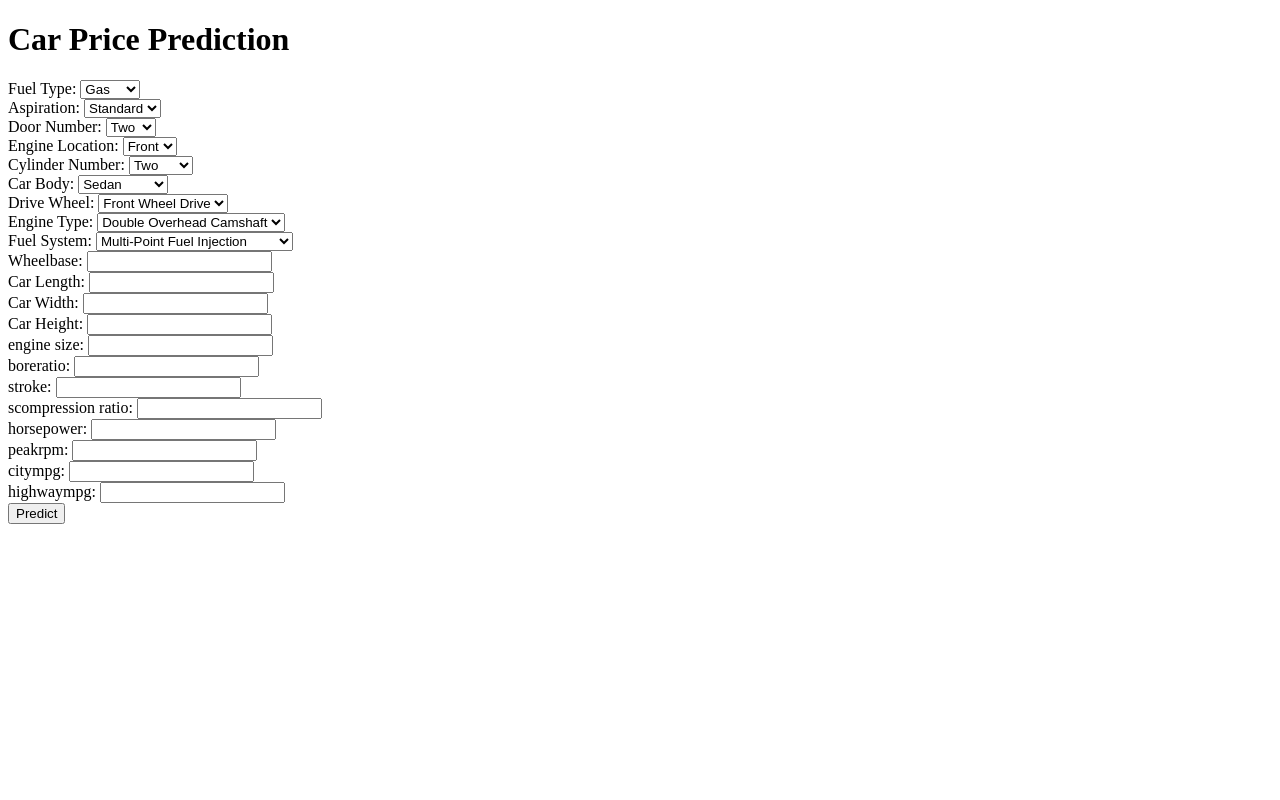
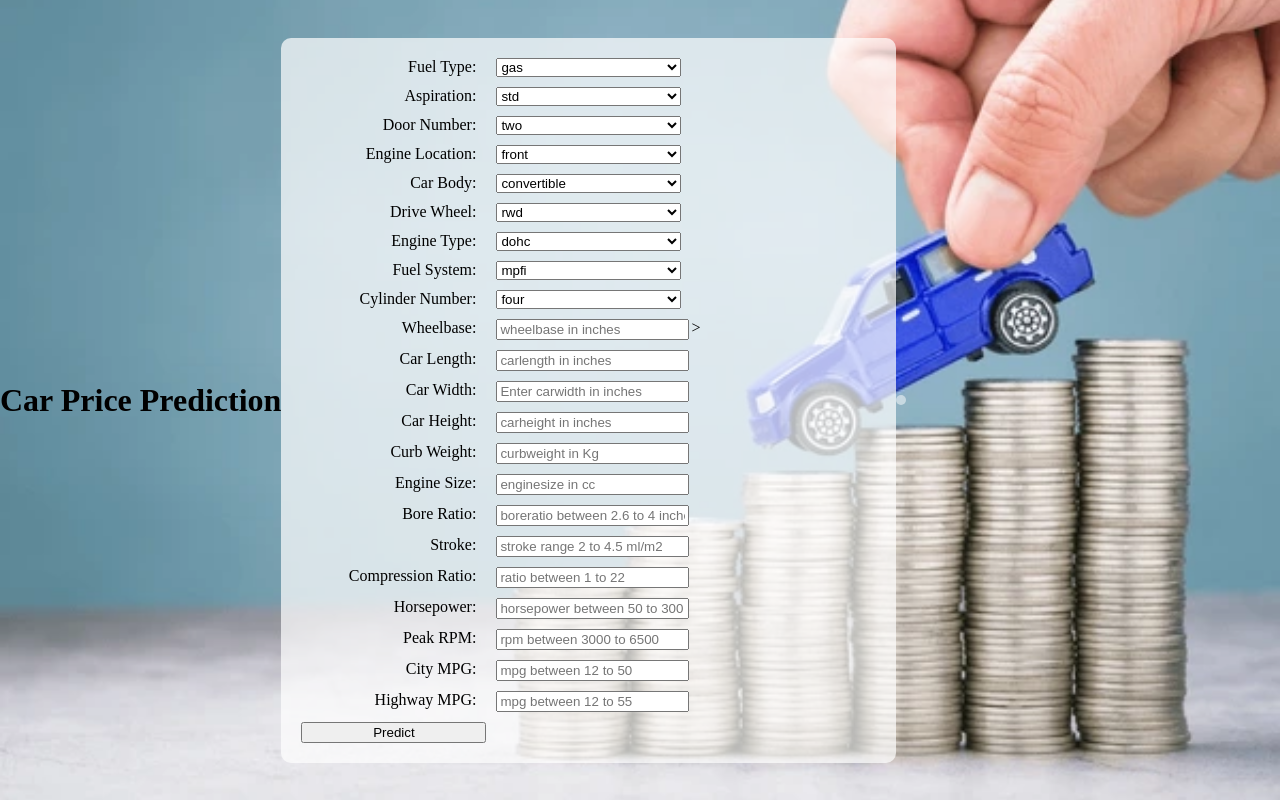
Before and after one commit to prasadsg19/car_price, a Flask app: page / in a window 1280 px wide. Run offline with Flask 3, Linux system fonts and the light colour scheme.

Commit message:
Updated folder

```diff
--- a/templates/index.html
+++ b/templates/index.html
@@ -4,127 +4,187 @@
     <meta charset="UTF-8">
     <meta name="viewport" content="width=device-width, initial-scale=1.0">
     <title>Car Price Prediction</title>
+    <script src="https://code.jquery.com/jquery-3.6.0.min.js"></script>
+    <style>
+        body {
+            margin: 0;
+            padding: 0;
+            background-image: url('static/car_2.webp'); /* Add the path to your background image */
+            background-size: cover;
+            background-position: center;
+            display: flex;
+            justify-content: left;
+            align-items: center;
+            height: 100vh;
+        }
+        form {
+            background-color: rgba(255, 255, 255, 0.7); /* Semi-transparent white background */
+            padding: 20px;
+            border-radius: 10px;
+            display: grid;
+            grid-template-columns: repeat(3, 1fr); /* Three columns with equal width */
+            gap: 10px; /* Add spacing between inputs */
+        }
+        form label {
+            display: block;
+            text-align: right; /* Align labels to the right */
+            margin-right: 10px; /* Add some space between labels and inputs */
+        }
+        form input,
+        form select {
+            width: 100%; /* Take up full width of column */
+        }
+        #resultBlock {
+            background-color: rgba(255, 255, 255, 0.7); /* Semi-transparent white background */
+            border-radius: 5px;
+            padding: 10px;
+            margin-top: 20px; /* Add some space between form and result block */
+        }
+        #result {
+            font-weight: bold; /* Make the result text bold */
+            font-size: 20px; /* Increase font size */
+            color: black; /* Set text color to red */
+            background-color: rgba(255, 255, 255, 0.5); /* Semi-transparent white background */
+            padding: 5px; /* Add padding around the result text */
+            border-radius: 5px; /* Add border radius */
+        }
+    </style>
 </head>
 <body>
     <h1>Car Price Prediction</h1>
-    <form action="/predict" method="post">
+    <form id="predictionForm">
+        <!-- Dropdowns for categorical columns -->
         <label for="fueltype">Fuel Type:</label>
-        <select name="fueltype" id="fueltype">
-            <option value="gas">Gas</option>
-            <option value="diesel">Diesel</option>
-        </select><br>
+        <select id="fueltype" name="fueltype"></select><br>
 
         <label for="aspiration">Aspiration:</label>
-        <select name="aspiration" id="aspiration">
-            <option value="std">Standard</option>
-            <option value="turbo">Turbo</option>
-        </select><br>
+        <select id="aspiration" name="aspiration"></select><br>
 
         <label for="doornumber">Door Number:</label>
-        <select name="doornumber" id="doornumber">
-            <option value="two">Two</option>
-            <option value="four">Four</option>
-        </select><br>
+        <select id="doornumber" name="doornumber"></select><br>
 
         <label for="enginelocation">Engine Location:</label>
-        <select name="enginelocation" id="enginelocation">
-            <option value="front">Front</option>
-            <option value="rear">Rear</option>
-        </select><br>
+        <select id="enginelocation" name="enginelocation"></select><br>
+
+        <label for="carbody">Car Body:</label>
+        <select id="carbody" name="carbody"></select><br>
+
+        <label for="drivewheel">Drive Wheel:</label>
+        <select id="drivewheel" name="drivewheel"></select><br>
+
+        <label for="enginetype">Engine Type:</label>
+        <select id="enginetype" name="enginetype"></select><br>
+
+        <label for="fuelsystem">Fuel System:</label>
+        <select id="fuelsystem" name="fuelsystem"></select><br>
 
         <label for="cylindernumber">Cylinder Number:</label>
-        <select name="cylindernumber" id="cylindernumber">
-            <option value="two">Two</option>
-            <option value="three">Three</option>
-            <option value="four">Four</option>
-            <option value="five">Five</option>
-            <option value="six">Six</option>
-            <option value="eight">Eight</option>
-            <option value="twelve">Twelve</option>
-        </select><br>
+        <select id="cylindernumber" name="cylindernumber"></select><br>
 
-        <label for="carbody">Car Body:</label>
-        <select name="carbody" id="carbody">
-            <option value="sedan">Sedan</option>
-            <option value="hatchback">Hatchback</option>
-            <option value="wagon">Wagon</option>
-            <option value="hardtop">Hardtop</option>
-            <option value="convertible">Convertible</option>
-        </select><br>
-
-        <label for="drivewheel">Drive Wheel:</label>
-        <select name="drivewheel" id="drivewheel">
-            <option value="fwd">Front Wheel Drive</option>
-            <option value="rwd">Rear Wheel Drive</option>
-            <option value="4wd">Four Wheel Drive</option>
-        </select><br>
-
-        <label for="enginetype">Engine Type:</label>
-        <select name="enginetype" id="enginetype">
-            <option value="dohc">Double Overhead Camshaft</option>
-            <option value="ohcv">Overhead Valve</option>
-            <option value="ohc">Overhead Camshaft</option>
-            <option value="l">L</option>
-            <option value="rotor">Rotor</option>
-        </select><br>
-
-        <label for="fuelsystem">Fuel System:</label>
-        <select name="fuelsystem" id="fuelsystem">
-            <option value="mpfi">Multi-Point Fuel Injection</option>
-            <option value="2bbl">Two-Barrel Carburetor</option>
-            <option value="1bbl">Single-Barrel Carburetor</option>
-            <option value="idi">Indirect Injection</option>
-            <option value="spfi">Single-Point Fuel Injection</option>
-            <option value="spdi">Sequential Port Fuel Injection</option>
-            <option value="mfi">Multi-Point Fuel Injection</option>
-        </select><br>
-
-        <!-- Numeric input fields go here -->
+        <!-- Text inputs for numerical columns -->
         <label for="wheelbase">Wheelbase:</label>
-        <input type="text" name="wheelbase"><br>
+        <input type="text" id="wheelbase" name="wheelbase"   placeholder="wheelbase in inches">><br>
 
         <label for="carlength">Car Length:</label>
-        <input type="text" name="carlength"><br>
+        <input type="text" id="carlength" name="carlength"  placeholder="carlength in inches"><br>
 
         <label for="carwidth">Car Width:</label>
-        <input type="text" name="carwidth"><br>
+        <input type="text" id="carwidth" name="carwidth" placeholder="Enter carwidth in inches"><br>
 
         <label for="carheight">Car Height:</label>
-        <input type="text" name="carheight"><br>
+        <input type="text" id="carheight" name="carheight" placeholder="carheight in inches"><br>
 
-        <label for="enginesize">engine size:</label>
-        <input type="text" name="enginesize"><br>
+        <label for="curbweight">Curb Weight:</label>
+        <input type="text" id="curbweight in KG" name="curbweight" placeholder="curbweight in Kg"><br>
 
-        <label for="boreratio">boreratio:</label>
-        <input type="text" name="boreratio"><br>
+        <label for="enginesize">Engine Size:</label>
+        <input type="text" id="enginesize" name="enginesize" placeholder="enginesize in cc" ><br>
 
-        <label for="stroke">stroke:</label>
-        <input type="text" name="stroke"><br>
+        <label for="boreratio">Bore Ratio:</label>
+        <input type="text" id="boreratio" name="boreratio" placeholder="boreratio between 2.6 to 4 inches"><br>
 
-        <label for="compressionratio">scompression ratio:</label>
-        <input type="text" name="compressionratio"><br>
+        <label for="stroke">Stroke:</label>
+        <input type="text" id="stroke" name="stroke" placeholder="stroke range 2 to 4.5 ml/m2"><br>
 
-        <label for="horsepower">horsepower:</label>
-        <input type="text" name="horsepower"><br>
+        <label for="compressionratio">Compression Ratio:</label>
+        <input type="text" id="compressionratio" name="compressionratio" placeholder="ratio between 1 to 22"><br>
 
-        <label for="peakrpm">peakrpm:</label>
-        <input type="text" name="peakrpm"><br>
+        <label for="horsepower">Horsepower:</label>
+        <input type="text" id="horsepower" name="horsepower" placeholder="horsepower between 50 to 300"><br>
 
-        <label for="citympg">citympg:</label>
-        <input type="text" name="citympg"><br>
+        <label for="peakrpm">Peak RPM:</label>
+        <input type="text" id="peakrpm" name="peakrpm" placeholder="rpm between 3000 to 6500 "><br>
 
-        <label for="highwaympg">highwaympg:</label>
-        <input type="text" name="highwaympg"><br>
+        <label for="citympg">City MPG:</label>
+        <input type="text" id="citympg" name="citympg" placeholder="mpg between 12 to 50 " ><br>
 
+        <label for="highwaympg">Highway MPG:</label>
+        <input type="text" id="highwaympg" name="highwaympg" placeholder="mpg between 12 to 55 "  ><br>
 
-
-        <!-- Add more input fields for other numeric values -->
-
+        <!-- Submit button -->
         <input type="submit" value="Predict">
     </form>
 
-    {% if result %}
-    <h2>Prediction Result: {{ result }}</h2>
-    {% endif %}
+    <!-- Result display -->
+    <div id="result"></div>
+
+    <!-- JavaScript to populate dropdown options and handle form submission -->
+    <script>
+        $(document).ready(function(){
+            // Function to populate dropdown options
+            function populateDropdown(selectElementId, options) {
+                var selectElement = $('#' + selectElementId);
+                selectElement.empty();
+                $.each(options, function(index, option) {
+                    selectElement.append('<option value="' + option + '">' + option + '</option>');
+                });
+            }
+
+            // Fetch options for dropdowns
+            $.get('/api/fueltype', function(options) {
+                populateDropdown('fueltype', options);
+            });
+
+            $.get('/api/aspiration', function(options) {
+                populateDropdown('aspiration', options);
+            });
+
+            $.get('/api/doornumber', function(options) {
+                populateDropdown('doornumber', options);
+            });
+
+            $.get('/api/enginelocation', function(options) {
+                populateDropdown('enginelocation', options);
+            });
+
+            $.get('/api/carbody', function(options) {
+                populateDropdown('carbody', options);
+            });
+
+            $.get('/api/drivewheel', function(options) {
+                populateDropdown('drivewheel', options);
+            });
+
+            $.get('/api/enginetype', function(options) {
+                populateDropdown('enginetype', options);
+            });
+
+            $.get('/api/fuelsystem', function(options) {
+                populateDropdown('fuelsystem', options);
+            });
+            $.get('/api/cylindernumber', function(options) {
+                populateDropdown('cylindernumber', options);
+            });
+
+            // Form submission
+            $('#predictionForm').submit(function(event) {
+                event.preventDefault();
+                var formData = $(this).serialize();
+                $.post('/api/predict', formData, function(result) {
+                    $('#result').text('Prediction Result: Car price in dollars is '+ result);
+                });
+            });
+        });
+    </script>
 </body>
 </html>
```
